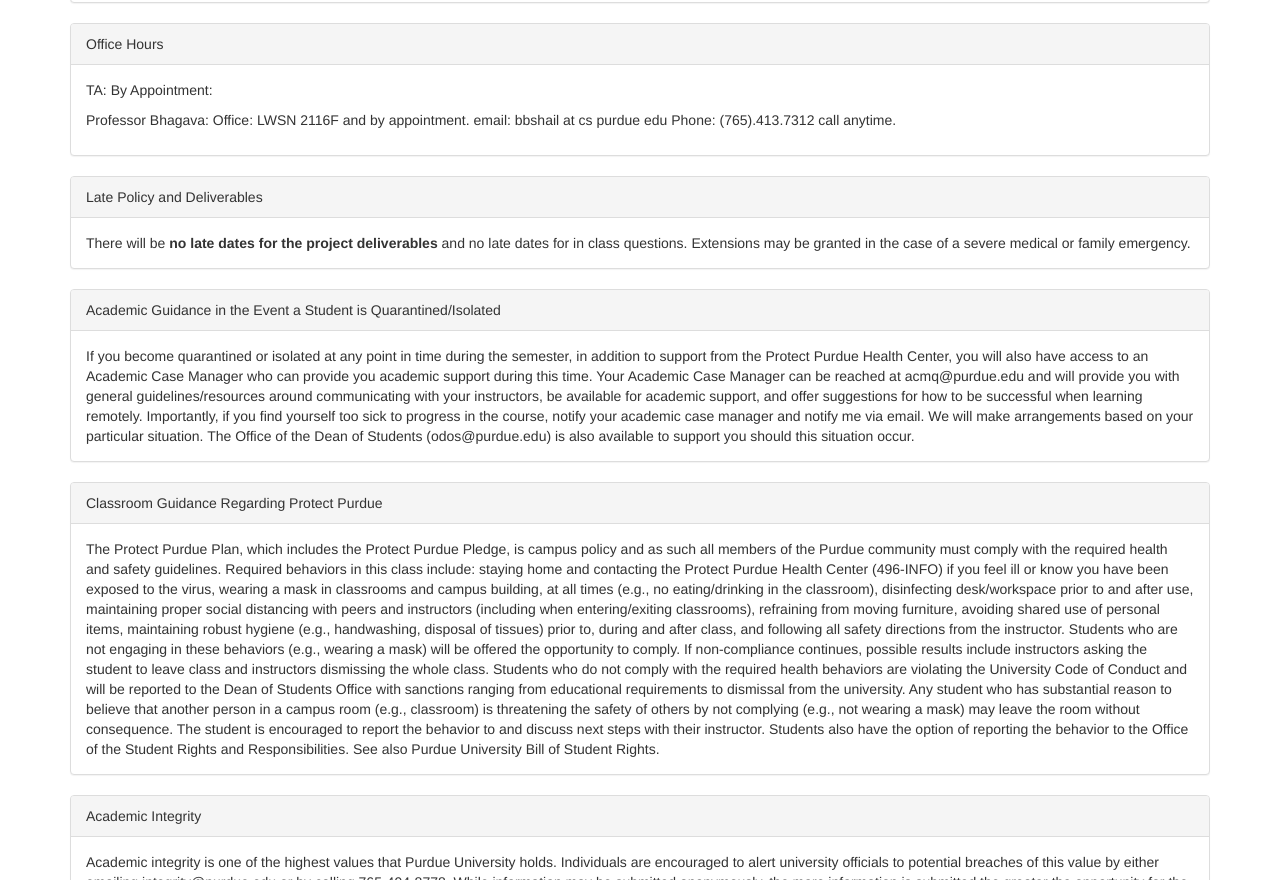
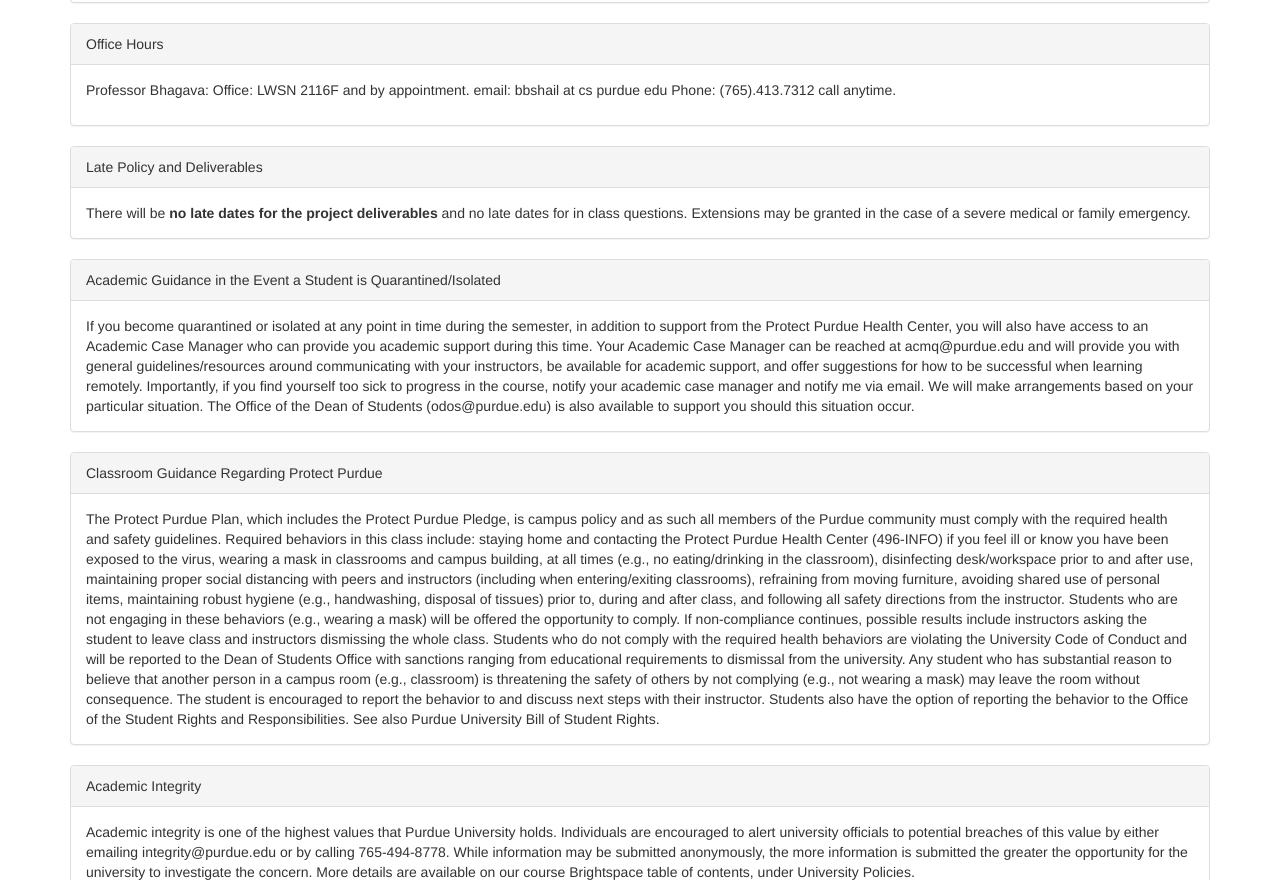
Before and after one commit to maverick-zhn/rata, a plain HTML site: page class-webpage/index.html in a window 1280 px wide. Shown: the part 5277-6157 px from the top of the page. Drawn offline with nearby package versions, Linux system fonts and the light colour scheme.

```diff
--- a/class-webpage/index.html
+++ b/class-webpage/index.html
@@ -518,7 +518,6 @@ Develop tools and systems that apply ML to real applications on real data and tr
   <div class="panel-heading">Office Hours</div>
   <div class="panel-body">
     <a name="office-hours"></a>
-    <p>TA: By Appointment:</p>
     <p>Professor Bhagava: Office: LWSN 2116F and by appointment. email: bbshail at cs purdue edu Phone: (765).413.7312 call anytime.
 </div>
 </div>
```
